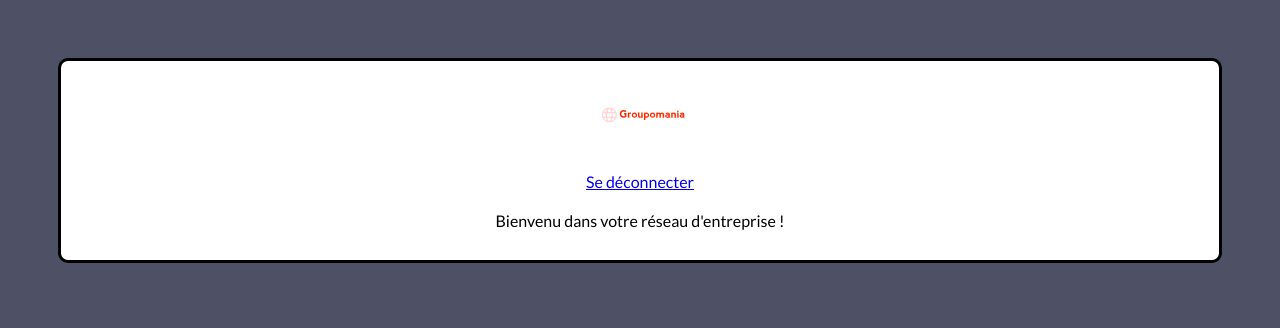
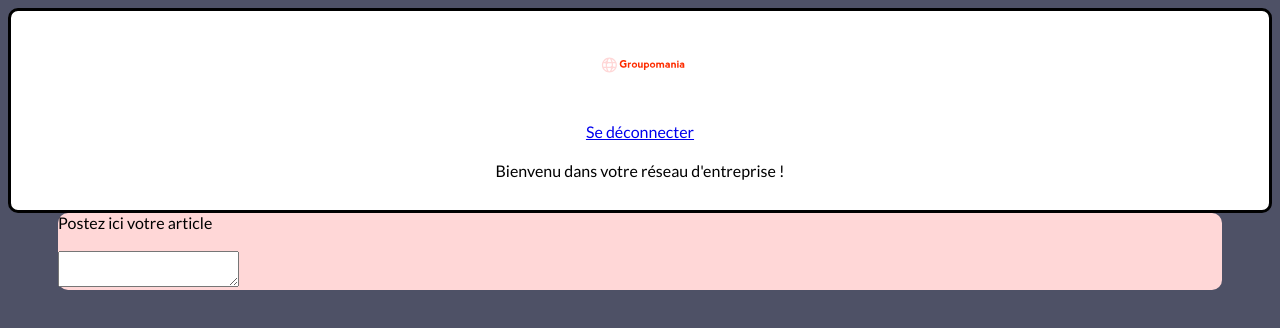
Before and after one commit to vitinolo/P7_Cr-ez_un_-r-seau_social_d-entreprise, a React (Create React App) app in the folder frontend/: page /Feed in a window 1280 px wide. Shown: the top 328 px of the page. Built offline with nearby package versions, Linux system fonts and the light colour scheme.

Commit message:
style ( header, connexion, signup)

```diff
--- a/frontend/src/components/Connexion.js
+++ b/frontend/src/components/Connexion.js
@@ -1,5 +1,5 @@
 import React, { Component } from 'react';
-import "../styles/connexsignup.css";
+import "../styles/style.css";
 import { Link } from "react-router-dom"
 
 
--- /dev/null
+++ b/frontend/src/components/Feeds.js
@@ -0,0 +1,16 @@
+import "../styles/style.css";
+
+function Feeds () {
+    return (
+        <div className="feeds">
+            <span className="feed_title">Postez ici votre article</span>
+            <div className="feed">
+                <div className=""><img src="" alt=''></img></div>
+                <textarea></textarea>
+
+            </div>
+        </div>
+    )
+}
+
+export default Feeds;
--- a/frontend/src/components/Posts.js
+++ /dev/null
@@ -1,2 +0,0 @@
-import "../styles/connexsignup.css";
-//import React, { Component } from 'react';
--- a/frontend/src/components/Signup.js
+++ b/frontend/src/components/Signup.js
@@ -1,7 +1,8 @@
 import React, { Component, useEffect } from 'react';
-import "../styles/connexsignup.css";
+import "../styles/style.css";
 import axios from "axios";
 
+//on construit le composant
 class Signup extends Component {
     constructor(props){
         super(props);
@@ -11,29 +12,29 @@ class Signup extends Component {
             inputFirstName : "",
             inputLastName : ""
         };
-
+        //on bind les chgt
         this.handleChangeEmail = this.handleChangeEmail.bind(this)
         this.handleChangePassword = this.handleChangePassword.bind(this)
         this.handleChangeFirstName = this.handleChangeFirstName.bind(this)
         this.handleChangeLastName = this.handleChangeLastName.bind(this)
         this.handleClick = this.handleClick.bind(this)
     }
-
+    //au click du bouton on appel le serveur (axios) et récupère les données
     handleClick(e) {
         e.preventDefault();
         const postData = () => {
             axios
             .post('http://localhost:3000/api/auth/signup')
-            .then((response) => console.log(response.data))
+            .then((res) => console.log(res.data))
             .catch((err) => console.log(err));
-        };
+
+        }
         useEffect=(() =>{
             postData();
         }, []);
-        postData();
-
     }
 
+    //on set le state
     handleChangeEmail(e) {
         console.log(e.target.value)
         this.setState(() => ({
--- a/frontend/src/index.css
+++ b/frontend/src/index.css
@@ -1,5 +1,4 @@
 body {
   background-color: #4e5166;
-  padding: 50px;
   font-family: 'Lato', sans-serif;
 }
--- a/frontend/src/pages/FeedPostsPage.js
+++ b/frontend/src/pages/FeedPostsPage.js
@@ -1,9 +1,12 @@
+
 import HeaderPosts from "../components/HeaderPosts"
-
+import Feeds from "../components/Feeds"
 function FeedPostsPage () {
     return(
     <div className="feedposts">
         <HeaderPosts />
+        <Feeds />
+
     </div>
     )
 }
--- a/frontend/src/styles/header.css
+++ b/frontend/src/styles/header.css
@@ -8,6 +8,7 @@
     border: solid 3px black;
     border-radius: 10px;
 }
+
 .titre{
     display:flex;
     align-items: center;
@@ -22,7 +23,6 @@
 .inscription{
     height: 50px;
     text-align: center;
-    margin: 20px;
     margin-bottom: 20px;
 }
 
--- a/frontend/src/styles/connexsignup.css
+++ b/frontend/src/styles/style.css
@@ -1,3 +1,8 @@
+.feeds{
+    background-color:#ffd7d7;
+    border-radius: 10px;
+    margin:0px 50px 0px 50px;
+}
 .form{
     width:40%;
 }
@@ -6,9 +11,9 @@
 }
 .form__question  {
     margin: 10px;
-	color: #fbbcbc;
+
 	font-size: 15px;
-	margin-left: 8px;
+
 }
 .form-signup{
     margin-bottom: 20px;
@@ -16,7 +21,7 @@
 .form__submit {
     display: flex;
 	justify-content: center;
-    width:100%;
+
 }
 .form__submit:hover{
     cursor: pointer;
@@ -30,6 +35,7 @@
 	padding: 2px ;
 	cursor: pointer;
 	margin-top:5px;
+    margin-left: 8px;
 }
 .form__submit input:hover {
     background-color: #fd2d01;
@@ -66,4 +72,5 @@ input::placeholder{
     border-radius: 10px;
     padding:10px;
     background-color:#ffd7d7;
+    margin:0px 50px 0px 50px;
 }
```
